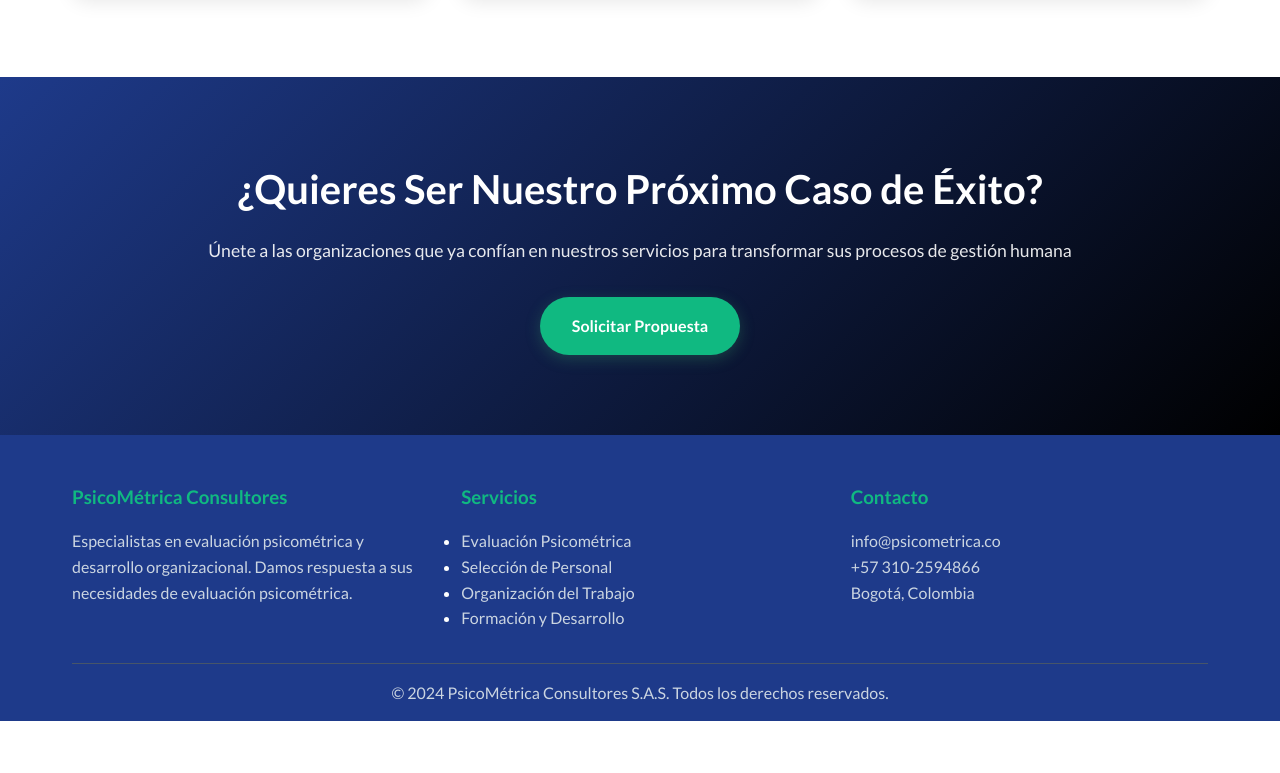
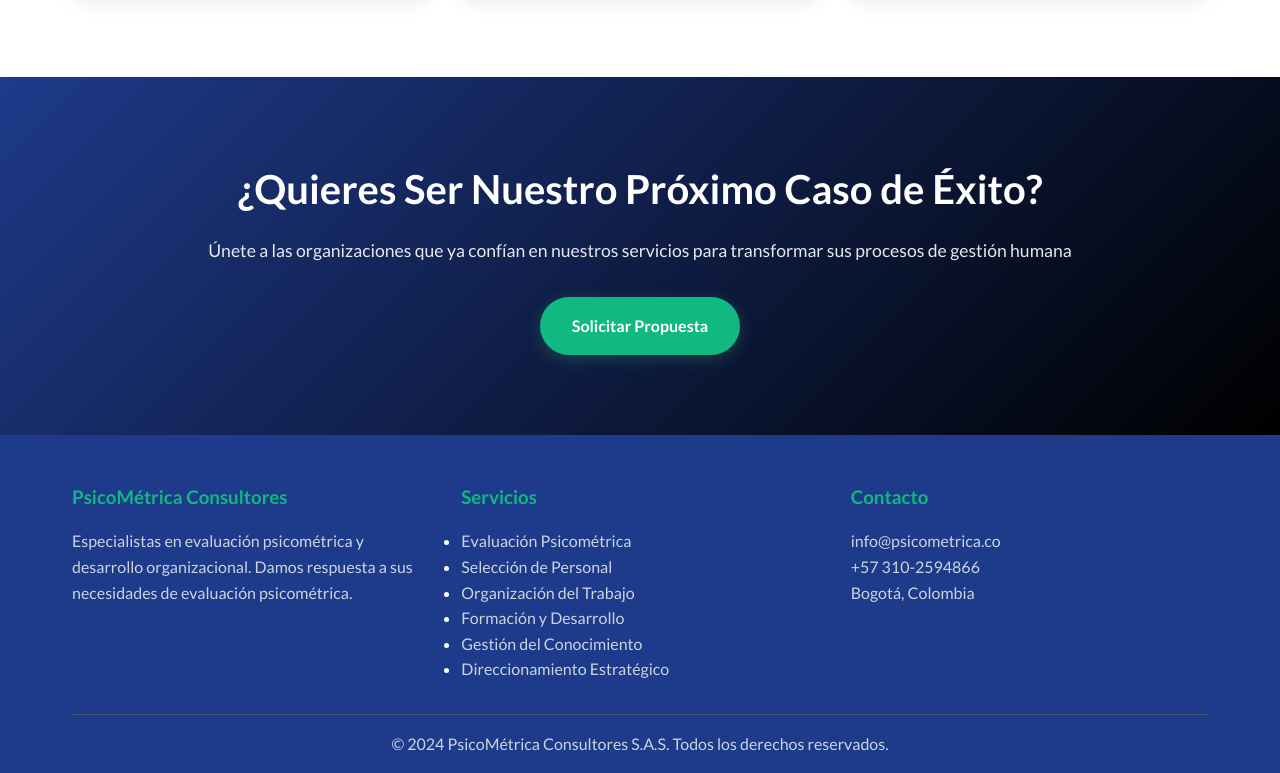
Before and after one commit to phab0s/psicometrica-co, a plain HTML site: page clientes.html in a window 1280 px wide. Shown: the part 2328-3101 px from the top of the page. Before the commit the page ends 3049 px from the top, so only its background shows below. Drawn offline with Linux system fonts and the light colour scheme.

Commit message:
Actualizacion del sitio web - mar 26/08/2025 14:11:24,97

```diff
--- a/clientes.html
+++ b/clientes.html
@@ -728,6 +728,8 @@
                         <li><a href="/soluciones">Selección de Personal</a></li>
                         <li><a href="/soluciones">Organización del Trabajo</a></li>
                         <li><a href="/soluciones">Formación y Desarrollo</a></li>
+                        <li><a href="/soluciones">Gestión del Conocimiento</a></li>
+                        <li><a href="/soluciones">Direccionamiento Estratégico</a></li>
                     </ul>
                 </div>
                 <div class="footer-section">
```
Also changed, not shown: contacto.html (+2 -0 lines), index.html (+2 -0 lines), nosotros.html (+2 -0 lines), soluciones.html (+2 -0 lines).
